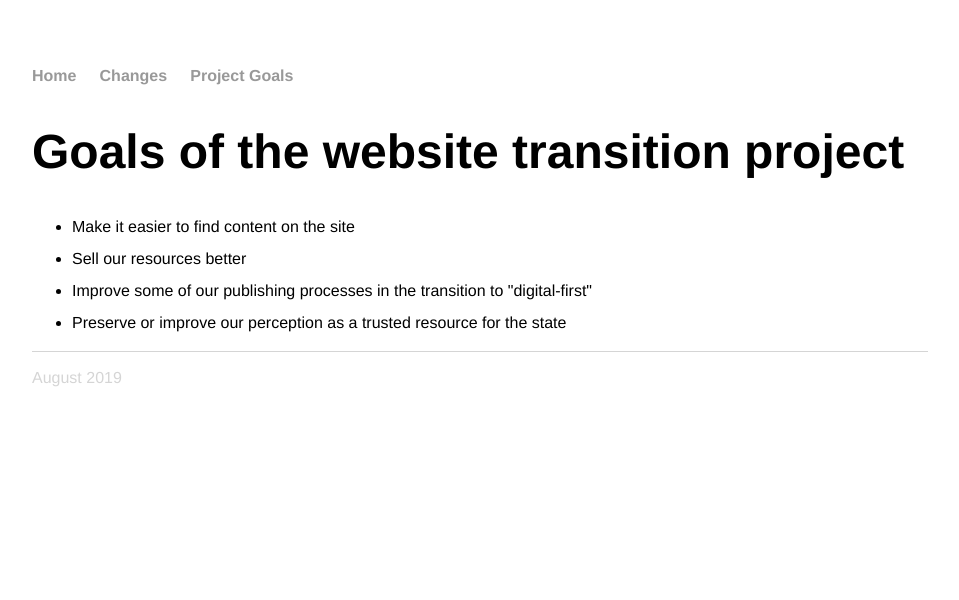
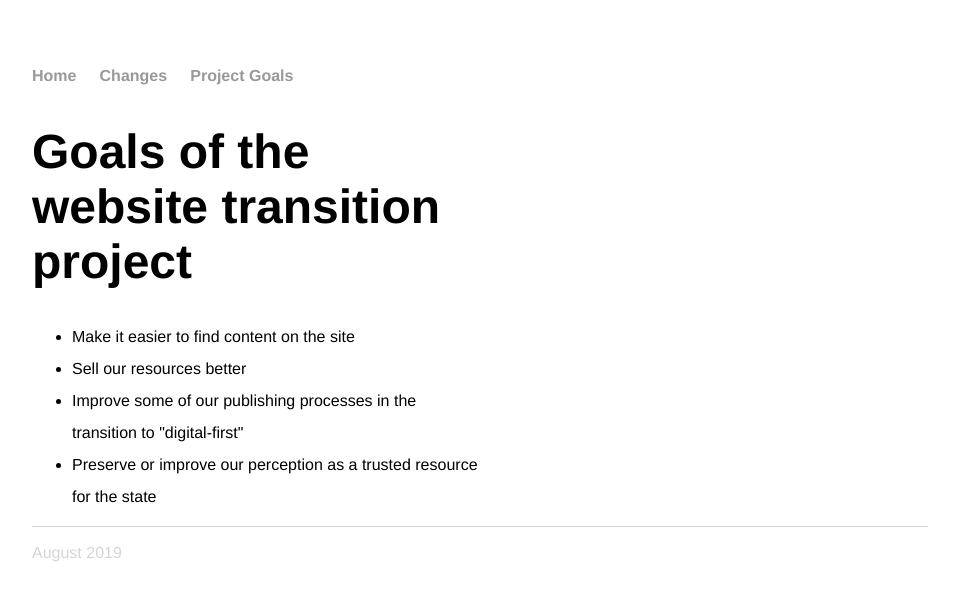
Before and after one commit to karlfun/karlfun.github.io, a Jekyll site: the page built from goals/index.html, in a window 1280 px wide. Shown: the top 600 px of the page, without its empty margins (160-1119 px from the left). Built offline with Jekyll 4.4.1, drawn with Linux system fonts in a browser that asks for light colours.

Commit message:
add one-column div container to content

```diff
--- a/goals/index.html
+++ b/goals/index.html
@@ -2,6 +2,8 @@
 layout: default
 title: Project Goals
 ---
+
+<div class="one-column">
 
 <h1>Goals of the website transition project</h1>
 
@@ -11,3 +13,5 @@ title: Project Goals
   <li>Improve some of our publishing processes in the transition to "digital-first"</li>
   <li>Preserve or improve our perception as a trusted resource for the state</li>
 </ul>
+
+</div>
```
